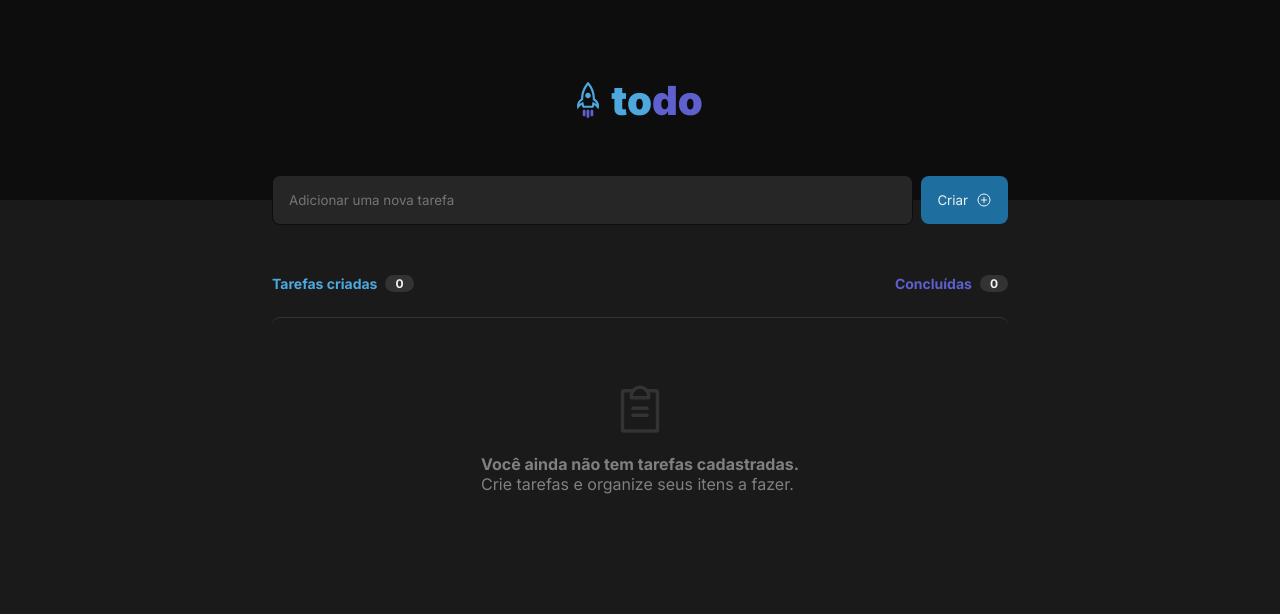
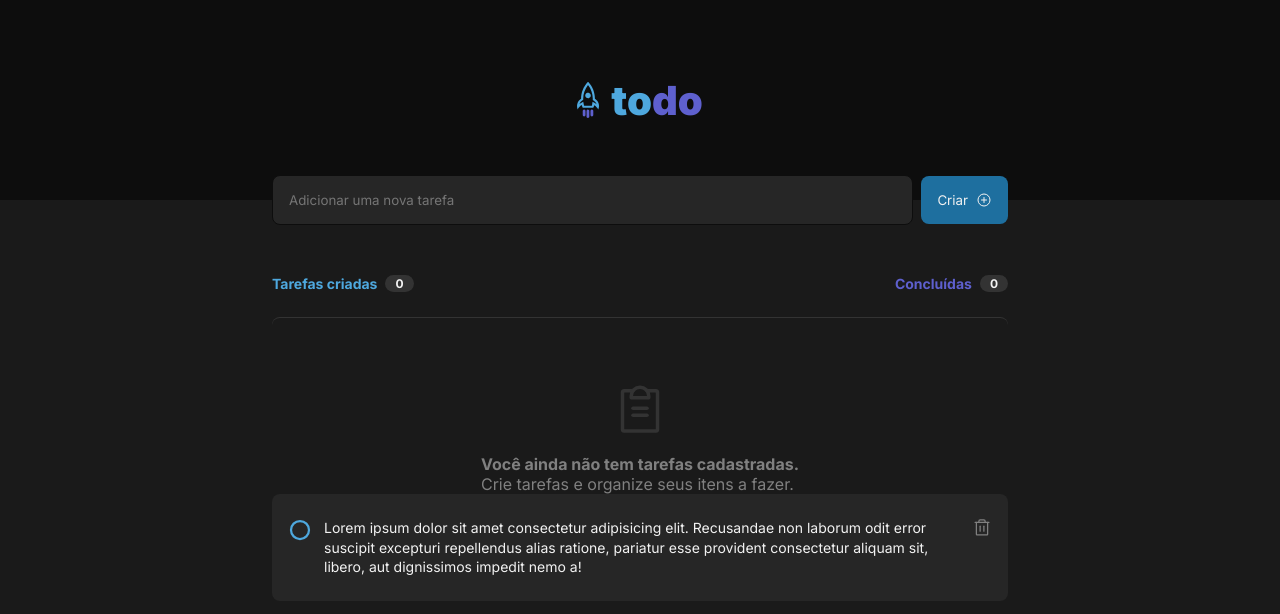
Before and after one commit to Felipembits/Desafio-01-ToDoList, a React (Vite) app: page / in a window 1280 px wide. Shown: the top 614 px of the page. Built offline with nearby package versions, Linux system fonts and the light colour scheme.

Commit message:
feat: terminando crianção de componentes

```diff
--- /dev/null
+++ b/src/components/Task.module.css
@@ -0,0 +1,47 @@
+.taskContainer {
+    background-color: var(--gray-500);
+    border-radius: 8px;
+    display: flex;
+    padding: 1.5rem 1rem;
+    gap: .75rem;
+}
+
+.taskInfo {
+    display: flex;
+    align-items: start;
+    gap: .75rem;
+}
+
+.checkCircle {
+    display: flex;
+    align-items: center;
+    background: transparent;
+    border: none;
+    color: var(--blue);
+    cursor: pointer;
+}
+
+.taskInfo > input {
+    line-height: 1.4;
+    align-self: flex-start;
+    margin-top: .375rem;
+    border: 3px solid var(--blue-dark);
+}
+
+.taskInfo > p{
+    color: var(--gray-100);
+    line-height: 1.4;
+    font-size: .875rem;
+}
+
+.taskInfo > .trash {
+    background-color: transparent;
+    border: none;
+    color: var(--gray-300);
+    cursor: pointer;
+    transition: 0.1s;
+}
+
+.taskInfo > .trash:hover {
+    color: var(--red);
+}
--- /dev/null
+++ b/src/components/Task.tsx
@@ -0,0 +1,21 @@
+import styles from "./Task.module.css";
+import { Circle, Trash } from "phosphor-react";
+
+export function Task() {
+  return (
+    <div className={styles.taskContainer}>
+      <div className={styles.taskInfo}>
+        <button className={styles.checkCircle}><Circle size={24} weight="bold" /></button>
+        <p>
+          Lorem ipsum dolor sit amet consectetur adipisicing elit. Recusandae
+          non laborum odit error suscipit excepturi repellendus alias ratione,
+          pariatur esse provident consectetur aliquam sit, libero, aut
+          dignissimos impedit nemo a!
+        </p>
+        <button className={styles.trash}>
+          <Trash size={20} />
+        </button>
+      </div>
+    </div>
+  );
+}
--- a/src/components/TaskBoard.tsx
+++ b/src/components/TaskBoard.tsx
@@ -1,4 +1,5 @@
 import { NoTasksHere } from './NoTasksHere'
+import { Task } from './Task'
 import styles from './TaskBoard.module.css'
 
 export function TaskBoard() {
@@ -16,6 +17,7 @@ export function TaskBoard() {
             </header>
             <div className={styles.taskBoardBlock}>
                 <NoTasksHere/>
+                <Task/>
             </div>
         </section>
     )
```
